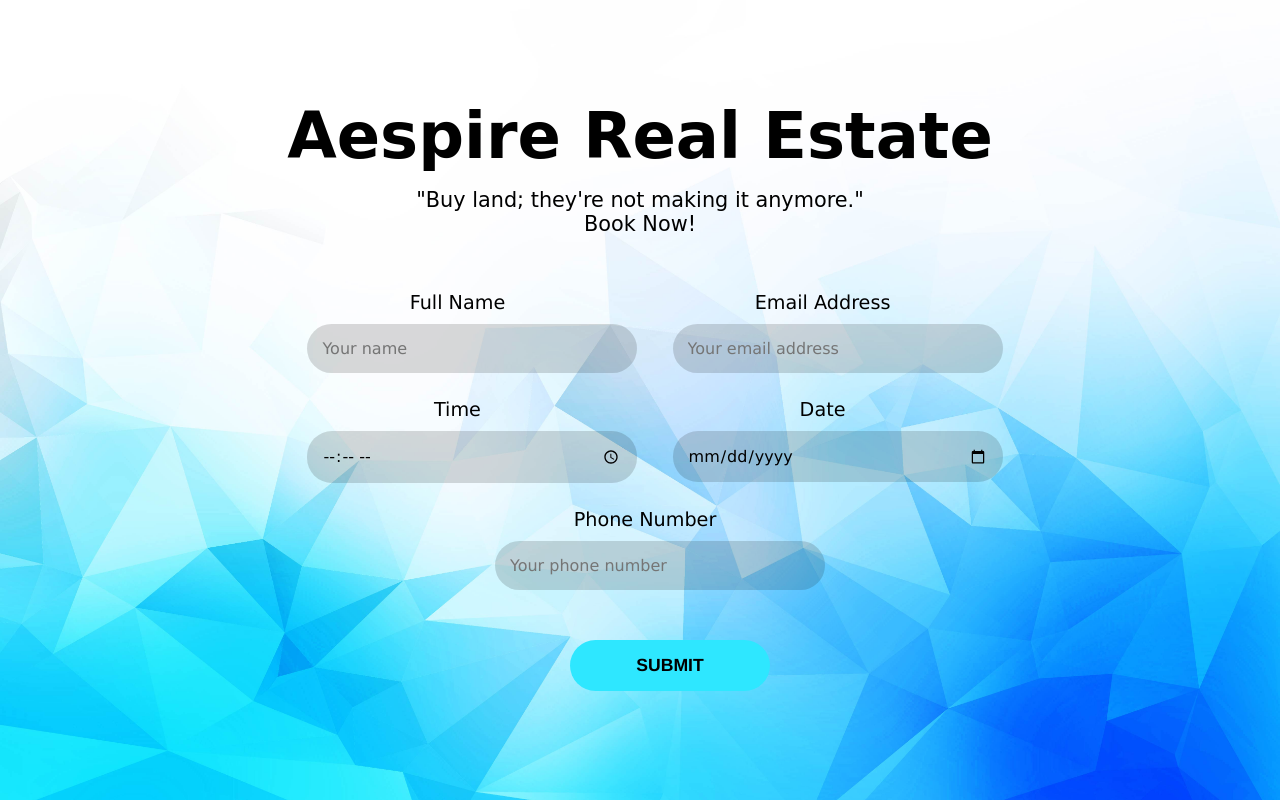
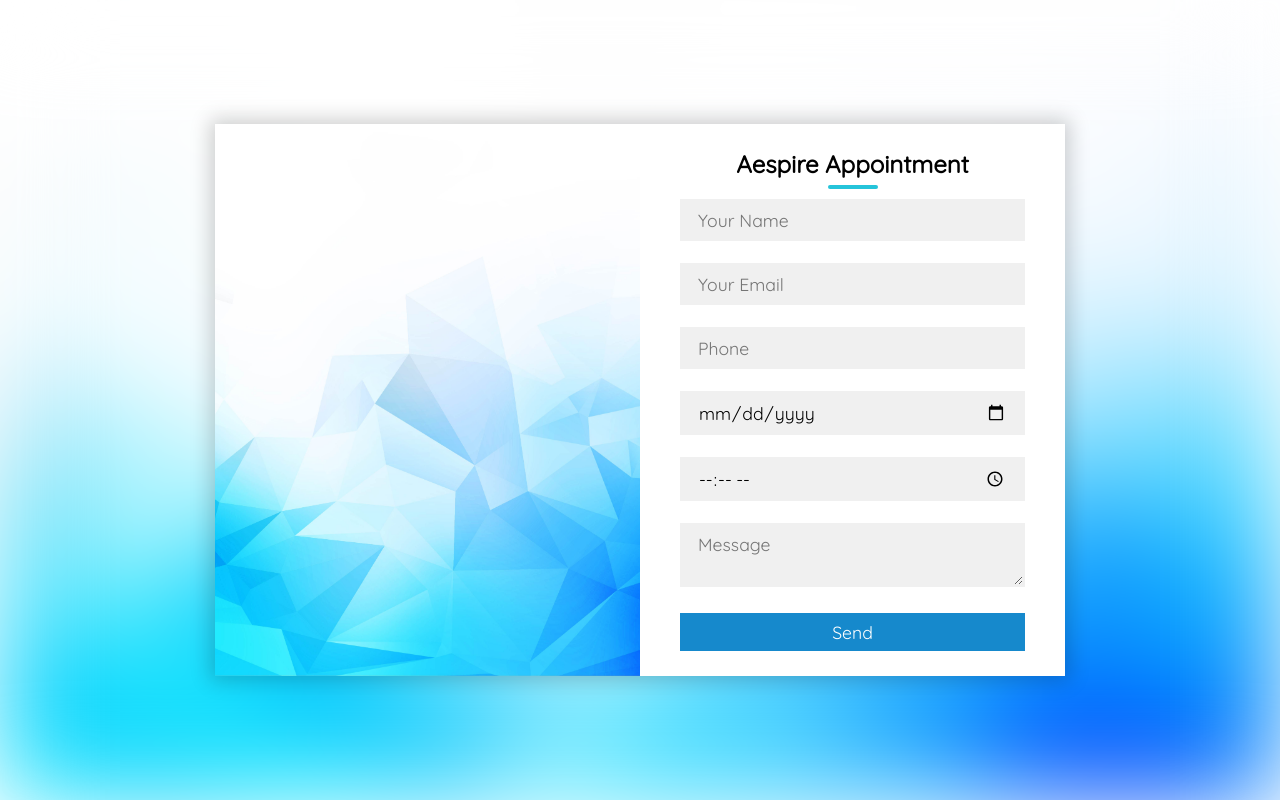
Before and after one commit to Koipix/Aespire-Appointment, a plain HTML site: page Appointment-System/index.html in a window 1280 px wide. Drawn offline with Linux system fonts and the light colour scheme; a web font is replaced by a local one.

Commit message:
new push

```diff
--- a/Appointment-System/index.html
+++ b/Appointment-System/index.html
@@ -1,60 +1,39 @@
 <!DOCTYPE html>
-<html lang="en">
+<html>
+<head>
 
-<head>
-    <meta charset="UTF-8">
-    <meta http-equiv="X-UA-Compatible" content="IE=edge">
-    <meta name="viewport" content="width=device-width, initial-scale=1.0">
-    <link rel="stylesheet" href="style.css">
-    <title>Aespire Booking</title>
+	<title>Aespire Appointment</title>
+	<link rel="stylesheet" type="text/css" href="style.css">
+	<link href="https://fonts.googleapis.com/css?family=Quicksand&display=swap" rel="stylesheet">
+	<meta name="viewport" content="width=device-width,initial-scale=1.0,minimum-scale=1.0,maximum-scale=1.0">
+
 </head>
 
-<body class="main_bg">
+<body>
 
-    <div class="form">
+	<div class="container">
 
-        <div class="form-text">
-            <h1>Aespire Real Estate</h1>
-            <p>"Buy land; they're not making it anymore."</p>
-            <p>Book Now!</p>
-        </div>
+		<div class="contact-box">
 
-        <div class="main-form">
+			<div class="left"></div>
 
-            <form action="index.php" method="get">
+			<div class="right">
 
-                <div>
-                    <span>Full Name</span>
-                    <input type="text" name="name" id="name" placeholder="Your name" required>
-                </div>
+				<h2>Aespire Appointment</h2>
+				<input type="text" class="field" placeholder="Your Name">
+				<input type="text" class="field" placeholder="Your Email">
+				<input type="number" class="field" placeholder="Phone">
+				<input type="date" class="field">
+				<input type="time" class="field">
+				<textarea placeholder="Message" class="field"></textarea>
 
-                <div>
-                    <span>Email Address</span>
-                    <input type="email" name="name" id="name" placeholder="Your email address" required>
-                </div>
-                <div>
-                    <span>Time</span>
-                    <input type="time" name="time" id="time" placeholder="Time" required>
-                </div>
+				<button class="btn">Send</button>
 
-                <div>
-                    <span>Date</span>
-                    <input type="date" name="date" id="date" placeholder="date" required>
-                </div>
+			</div>
 
-                <div class="phoneNo">
-                    <span>Phone Number</span>
-                    <input type="number" name="number" id="number" placeholder="Your phone number" required>
-                </div>
+		</div>
 
-            </form>
+	</div>
 
-            <div id="submit">
-                <input type="submit" value="SUBMIT" id="submit">
-            </div>
-
-        </div>
-    </div>
 </body>
-
 </html>
--- a/Appointment-System/style.css
+++ b/Appointment-System/style.css
@@ -1,104 +1,123 @@
-@import url('https://fonts.googleapis.com/css2?family=Akaya+Telivigala&display=swap');
-
 *{
+	padding: 0;
 	margin: 0;
-    padding: 0;
-    font-family:Verdana, Geneva, Tahoma, sans-serif ;
+	box-sizing: border-box;
+	font-family: 'Quicksand', sans-serif;
 }
 
-.main_bg{
-    background: url(aes.jpg);
-    background-size: cover;
-    background-position: center;
-    width: 100vh;
+body{
 	height: 100vh;
+	width: 100%;
+}
+
+.container{
+	position: relative;
+	width: 100%;
+	height: 100%;
 	display: flex;
 	justify-content: center;
 	align-items: center;
-    margin: 0 auto;
+	padding: 20px 100px;
 }
 
-.form{
-    width: 800px;
+.container:after{
+	content: '';
+	position: absolute;
+	width: 100%;
+	height: 100%;
+	left: 0;
+	top: 0;
+	background: url("img/aes.jpg") no-repeat center;
+	background-size: cover;
+	filter: blur(50px);
+	z-index: -1;
+}
+.contact-box{
+	max-width: 850px;
+	display: grid;
+	grid-template-columns: repeat(2, 1fr);
+	justify-content: center;
+	align-items: center;
+	text-align: center;
+	background-color: #fff;
+	box-shadow: 0px 0px 19px 5px rgba(0,0,0,0.19);
 }
 
-.form-text{
-    text-align: center;
-    margin: 0 0 40px 0;
+.left{
+	background: url("img/aes.jpg") no-repeat center;
+	background-size: cover;
+	height: 100%;
 }
 
-.form-text h1{
-    font-family: 'Akaya Telivigala', cursive;
-    font-size: 4em;
-    margin-bottom: 15px;
+.right{
+	padding: 25px 40px;
 }
 
-.form-text p{
-    font-family: 'Akaya Telivigala', cursive;
-    font-size: 1.3em;
+h2{
+	position: relative;
+	padding: 0 0 10px;
+	margin-bottom: 10px;
 }
 
-.main-form {
-    text-align: center;
+h2:after{
+	content: '';
+    position: absolute;
+    left: 50%;
+    bottom: 0;
+    transform: translateX(-50%);
+    height: 4px;
+    width: 50px;
+    border-radius: 2px;
+    background-color: #25c4da;
 }
 
-.main-form div{
-    margin: 10px 30px;
-    width: 300px;
-    display: inline-block;
-    margin-top: 15px;
+.field{
+	width: 100%;
+	border: 2px solid rgba(0, 0, 0, 0);
+	outline: none;
+	background-color: rgba(230, 230, 230, 0.6);
+	padding: 0.5rem 1rem;
+	font-size: 1.1rem;
+	margin-bottom: 22px;
+	transition: .3s;
 }
 
-.main-form div input {
-    width: 100%;
-    background: rgba(0,0,0,0.15);
-    border: none;
-    border-radius: 25px;
-    font-size: 1em;
-    outline: none;
-    padding: 15px;
-    margin-top: 10px;
+.field:hover{
+	background-color: rgba(0, 0, 0, 0.1);
 }
 
-.main-form .phoneNo {
-    margin-left: 5%;
+.btn{
+	width: 100%;
+	padding: 0.5rem 1rem;
+	background-color: #1689cc;
+	color: #fff;
+	font-size: 1.1rem;
+	border: none;
+	outline: none;
+	cursor: pointer;
+	transition: .3s;
 }
 
-.main-from input::-webkit-outer-spin-button,
+.btn:hover{
+    background-color: #25c4da;
+}
+
+.field:focus{
+    border: 2px solid rgba(30,85,250,0.47);
+    background-color: #fff;
+}
+
+input::-webkit-outer-spin-button,
 input::-webkit-inner-spin-button {
   -webkit-appearance: none;
   margin: 0;
 }
 
-.main-form div span{
-    width: 100%;
-    font-size: 1.2em;
-    justify-content: center;
+@media screen and (max-width: 880px){
+	.contact-box{
+		grid-template-columns: 1fr;
 	}
-
-#submit{
-    size: 200px;
-    width: 100%;
-    margin-top: 20px;
-    border-radius: 40px;
-    text-align: center;
-}
-
-#submit input{
-    width: 200px;
-    font-family:'Franklin Gothic Medium', 'Arial Narrow', Arial, sans-serif;
-    font-weight: 700;
-    font-size: 1.1em;
-    background-color: #2ee7ff !important;
-    transition: all .3s;
-}
-
-#submit input:hover {
-    cursor: pointer;
-}
-
-@media screen and (max-width:710px) {
-    .main-form{
-        text-align: center;
+	.left{
+		height: 200px;
 	}
 }
```
Also changed, not shown: Appointment-System/img/aes.jpg (renamed from Appointment-System/aes.jpg). Lines whose indentation alone changed are shown as unchanged.
